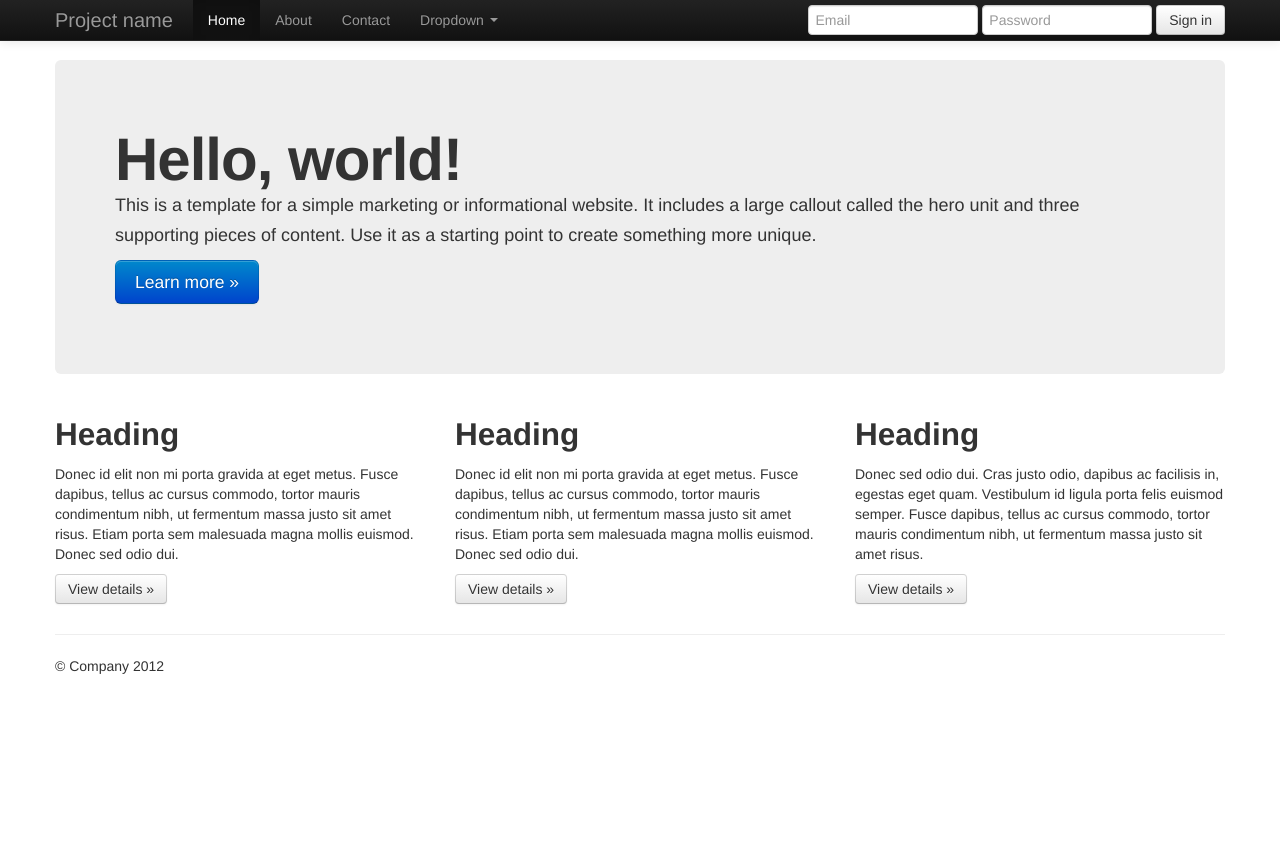
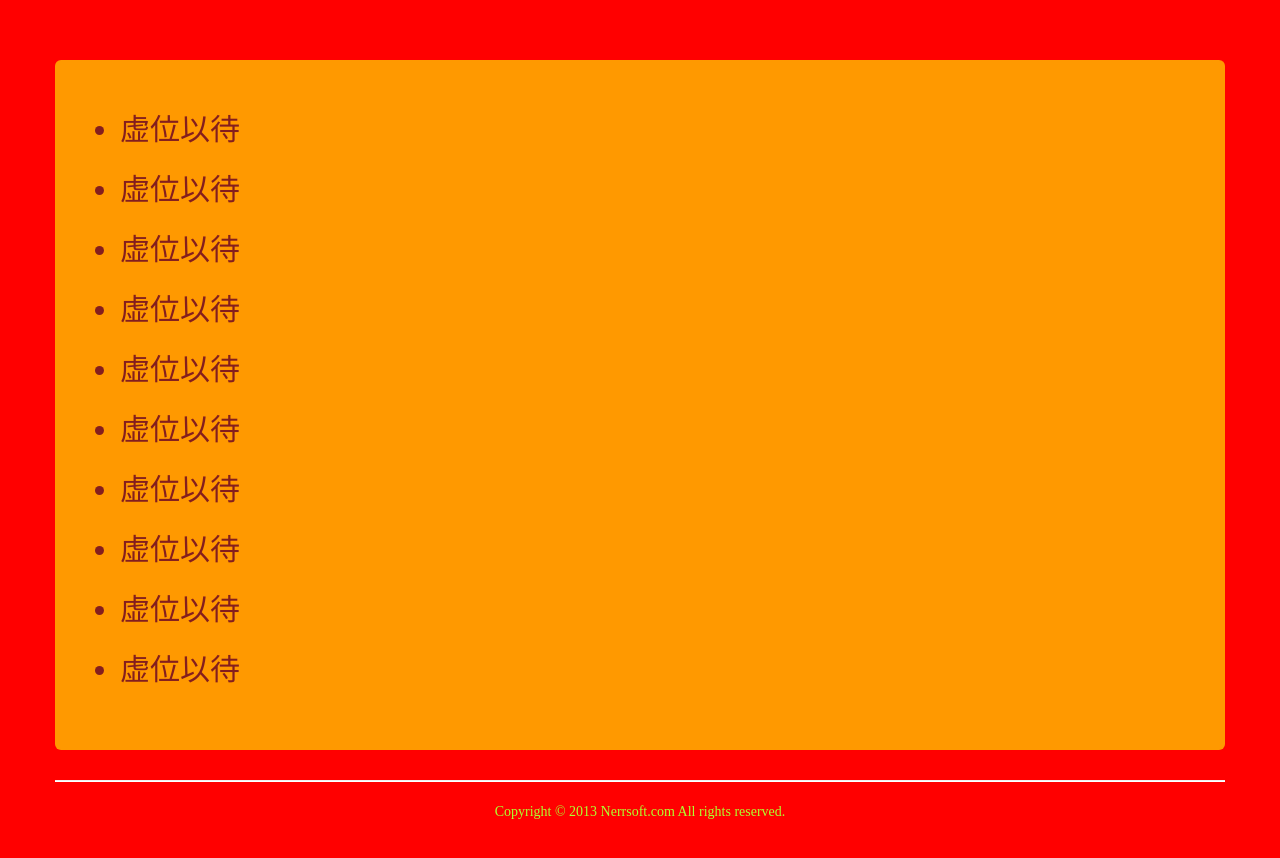
Before and after one commit to nerr/html5_lucky_draw, a plain HTML site: page index.html in a window 1280 px wide. Before the commit the page ends 800 px from the top, so only its background shows below. Drawn offline with nearby package versions, Linux system fonts and the light colour scheme.

Commit message:
adjust font and bg color

```diff
--- a/css/main.css
+++ b/css/main.css
@@ -3,3 +3,42 @@
 /* ==========================================================================
    Author's custom styles
    ========================================================================== */
+body {
+	background-color: #ff0000;
+	font-family: "Microsoft YaHei";
+}
+footer{
+	text-align: center;
+
+	color: #adff2f;
+}
+
+footer a{
+	color: #adff2f;
+}
+
+.hero-unit {
+  padding: 40px;
+  margin-bottom: 30px;
+  font-size: 30px;
+  font-weight: 200;
+  line-height: 30px;
+  color: inherit;
+  background-color: #ffff00;
+  opacity:0.6;
+  -webkit-border-radius: 6px;
+     -moz-border-radius: 6px;
+          border-radius: 6px;
+}
+
+.hero-unit h1 {
+  margin-bottom: 0;
+  font-size: 60px;
+  line-height: 1;
+  letter-spacing: -1px;
+  color: inherit;
+}
+
+.hero-unit li {
+  line-height: 60px;
+}
--- a/index.html
+++ b/index.html
@@ -6,10 +6,12 @@
     <head>
         <meta charset="utf-8">
         <meta http-equiv="X-UA-Compatible" content="IE=edge,chrome=1">
-        <title></title>
+        <title>HTML5 Luckly Draw</title>
         <meta name="description" content="">
+        <meta name="author" content="Leon Zhuang" />
         <meta name="viewport" content="width=device-width">
 
+        <link rel="shortcut icon" href="favicon.ico">
         <link rel="stylesheet" href="css/bootstrap.min.css">
         <style>
             body {
@@ -29,7 +31,7 @@
 
         <!-- This code is taken from http://twitter.github.com/bootstrap/examples/hero.html -->
 
-        <div class="navbar navbar-inverse navbar-fixed-top">
+        <!-- <div class="navbar navbar-inverse navbar-fixed-top">
             <div class="navbar-inner">
                 <div class="container">
                     <a class="btn btn-navbar" data-toggle="collapse" data-target=".nav-collapse">
@@ -37,67 +39,33 @@
                         <span class="icon-bar"></span>
                         <span class="icon-bar"></span>
                     </a>
-                    <a class="brand" href="#">Project name</a>
-                    <div class="nav-collapse collapse">
-                        <ul class="nav">
-                            <li class="active"><a href="#">Home</a></li>
-                            <li><a href="#about">About</a></li>
-                            <li><a href="#contact">Contact</a></li>
-                            <li class="dropdown">
-                                <a href="#" class="dropdown-toggle" data-toggle="dropdown">Dropdown <b class="caret"></b></a>
-                                <ul class="dropdown-menu">
-                                    <li><a href="#">Action</a></li>
-                                    <li><a href="#">Another action</a></li>
-                                    <li><a href="#">Something else here</a></li>
-                                    <li class="divider"></li>
-                                    <li class="nav-header">Nav header</li>
-                                    <li><a href="#">Separated link</a></li>
-                                    <li><a href="#">One more separated link</a></li>
-                                </ul>
-                            </li>
-                        </ul>
-                        <form class="navbar-form pull-right">
-                            <input class="span2" type="text" placeholder="Email">
-                            <input class="span2" type="password" placeholder="Password">
-                            <button type="submit" class="btn">Sign in</button>
-                        </form>
-                    </div><!--/.nav-collapse -->
+                    <a class="brand" href="#">HTML5 Luckly Draw</a>
                 </div>
             </div>
-        </div>
+        </div> -->
 
         <div class="container">
 
             <!-- Main hero unit for a primary marketing message or call to action -->
             <div class="hero-unit">
-                <h1>Hello, world!</h1>
-                <p>This is a template for a simple marketing or informational website. It includes a large callout called the hero unit and three supporting pieces of content. Use it as a starting point to create something more unique.</p>
-                <p><a class="btn btn-primary btn-large">Learn more &raquo;</a></p>
-            </div>
-
-            <!-- Example row of columns -->
-            <div class="row">
-                <div class="span4">
-                    <h2>Heading</h2>
-                    <p>Donec id elit non mi porta gravida at eget metus. Fusce dapibus, tellus ac cursus commodo, tortor mauris condimentum nibh, ut fermentum massa justo sit amet risus. Etiam porta sem malesuada magna mollis euismod. Donec sed odio dui. </p>
-                    <p><a class="btn" href="#">View details &raquo;</a></p>
-                </div>
-                <div class="span4">
-                    <h2>Heading</h2>
-                    <p>Donec id elit non mi porta gravida at eget metus. Fusce dapibus, tellus ac cursus commodo, tortor mauris condimentum nibh, ut fermentum massa justo sit amet risus. Etiam porta sem malesuada magna mollis euismod. Donec sed odio dui. </p>
-                    <p><a class="btn" href="#">View details &raquo;</a></p>
-               </div>
-                <div class="span4">
-                    <h2>Heading</h2>
-                    <p>Donec sed odio dui. Cras justo odio, dapibus ac facilisis in, egestas eget quam. Vestibulum id ligula porta felis euismod semper. Fusce dapibus, tellus ac cursus commodo, tortor mauris condimentum nibh, ut fermentum massa justo sit amet risus.</p>
-                    <p><a class="btn" href="#">View details &raquo;</a></p>
-                </div>
+                <ul>
+                    <li>虚位以待</li>
+                    <li>虚位以待</li>
+                    <li>虚位以待</li>
+                    <li>虚位以待</li>
+                    <li>虚位以待</li>
+                    <li>虚位以待</li>
+                    <li>虚位以待</li>
+                    <li>虚位以待</li>
+                    <li>虚位以待</li>
+                    <li>虚位以待</li>
+                </ul>
             </div>
 
             <hr>
 
             <footer>
-                <p>&copy; Company 2012</p>
+                <p>Copyright &copy; 2013 <a href="http://nerrsoft.com" target="_blank">Nerrsoft.com</a> All rights reserved.</p>
             </footer>
 
         </div> <!-- /container -->
```
Also changed, not shown: css/bootstrap.css.
